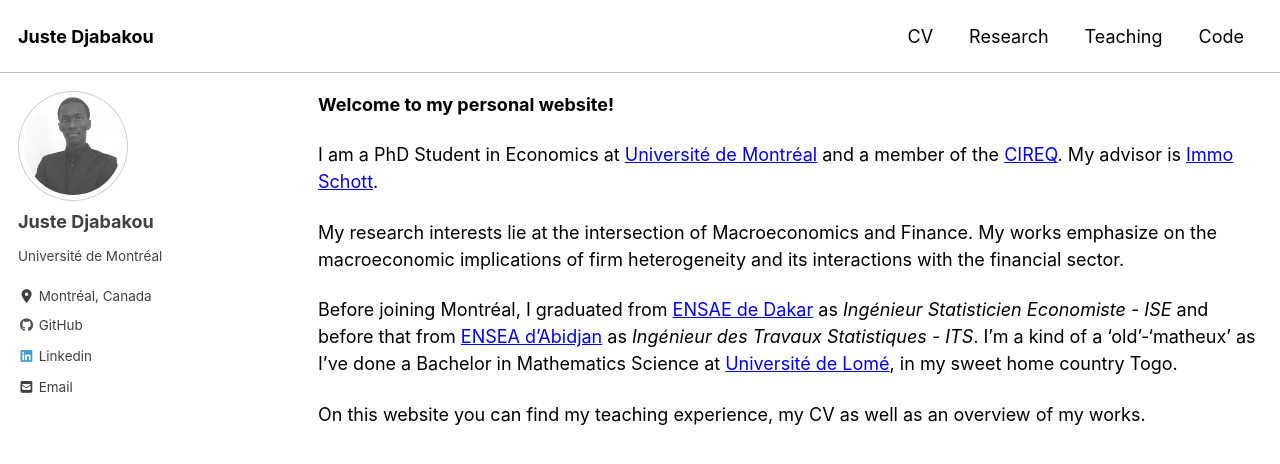
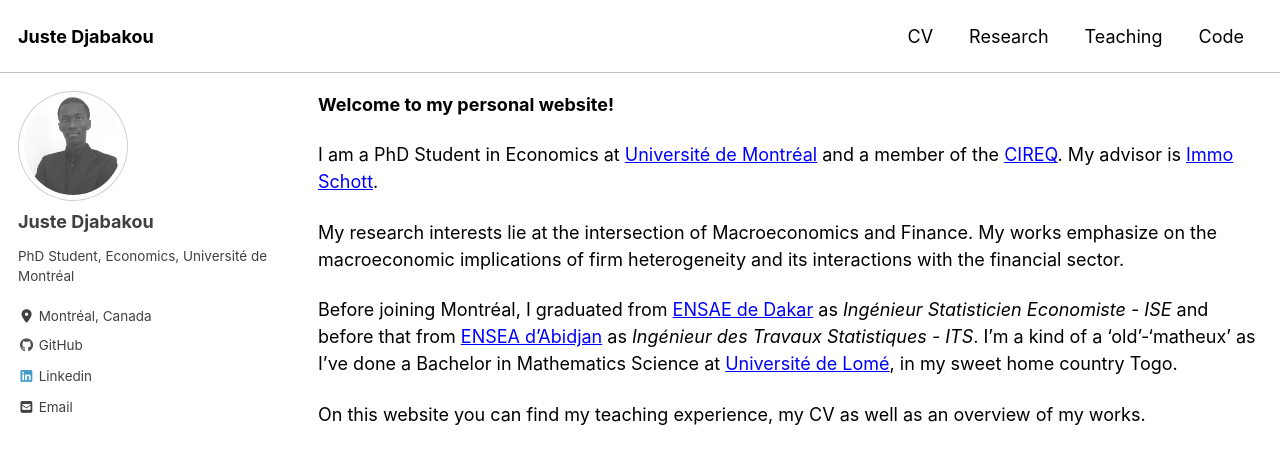
Before and after one commit to justedjabakou/justedjabakou.github.io, a Jekyll site: the page built from index.md, in a window 1280 px wide and 900 px high. Shown: the top 464 px of the window. Built offline with Jekyll 4.4.1, drawn with Linux system fonts in a browser that asks for light colours; cached includes are drawn as plain includes; nearby versions of some CDN libraries; the list of posts is cut into pages by our own code; part of the change alters nothing that is shown.

Commit message:
Update _config.yml

```diff
--- a/_config.yml
+++ b/_config.yml
@@ -109,13 +109,13 @@ analytics:
 author:
   name             : "Juste Djabakou"
   avatar           : "/assets/images/bio_photo_.jpg"
-  bio              : "Université de Montréal"
+  bio              : "PhD Student, Economics, Université de Montréal"
   location         : "Montréal, Canada"
   email            : "juste.djabakou@umontreal.ca"
   links:
     - label: "Email"
       icon: "fas fa-fw fa-envelope-square"
-      # url: mailto:m.aitlahcen@gmail.com
+      # url: mailto:juste.djabakou@umontreal.ca
     - label: "Website"
       icon: "fas fa-fw fa-link"
       # url: "https://your-website.com"
@@ -130,7 +130,7 @@ author:
       url: "https://github.com/justedjabakou"
     - label: "Linkedin"
       icon: "fab fa-fw fa-linkedin"
-      url: "https://www.linkedin.com/in/justedjabakou/"
+      url: "https://www.linkedin.com/in/juste-djabakou-95907985/"
 
 # Site Footer
 footer:
```
